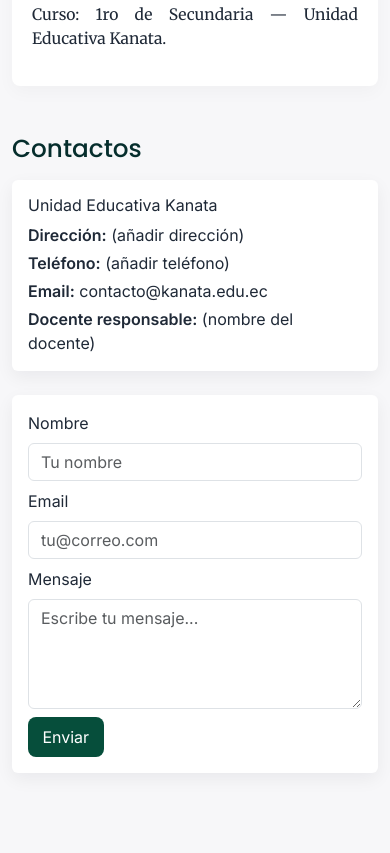
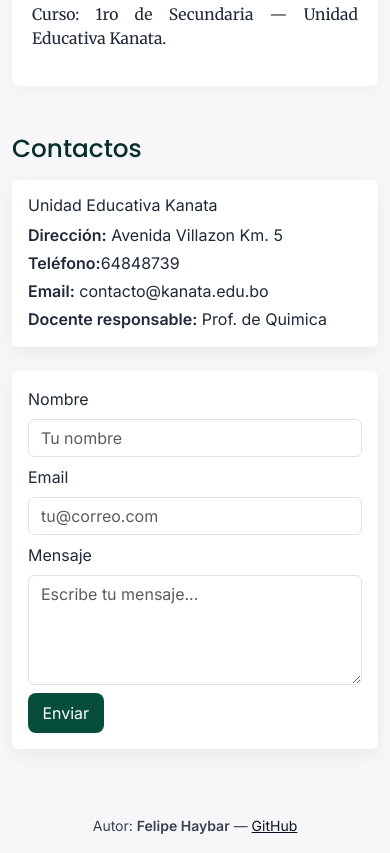
Before and after one commit to Feliverse/BioShell, a plain HTML site: page index.html in a window 390 px wide. Shown: the part 4153-5006 px from the top of the page. Before the commit the page ends 4950 px from the top, so only its background shows below. Drawn offline with nearby package versions, Linux system fonts and the light colour scheme.

Commit message:
Update footer

```diff
--- a/index.html
+++ b/index.html
@@ -154,10 +154,10 @@
         <div class="col-12 col-md-5">
           <div class="p-3 bg-white rounded shadow-sm">
             <h3 class="h6">Unidad Educativa Kanata</h3>
-            <p class="mb-1"><strong>Dirección:</strong> (añadir dirección)</p>
-            <p class="mb-1"><strong>Teléfono:</strong> (añadir teléfono)</p>
-            <p class="mb-1"><strong>Email:</strong> contacto@kanata.edu.ec</p>
-            <p class="mb-0"><strong>Docente responsable:</strong> (nombre del docente)</p>
+            <p class="mb-1"><strong>Dirección:</strong> Avenida Villazon Km. 5</p>
+            <p class="mb-1"><strong>Teléfono:</strong>64848739</p>
+            <p class="mb-1"><strong>Email:</strong> contacto@kanata.edu.bo</p>
+            <p class="mb-0"><strong>Docente responsable:</strong> Prof. de Quimica</p>
           </div>
         </div>
         <div class="col-12 col-md-7">
@@ -190,5 +190,10 @@
   <!-- Bootstrap JS bundle (Popper included) -->
   <script src="https://cdn.jsdelivr.net/npm/bootstrap@5.3.3/dist/js/bootstrap.bundle.min.js"></script>
   <script src="app.js"></script>
+  <footer class="mt-4 py-3 text-center" id="site-footer">
+    <div class="container">
+      <small>Autor: <strong>Felipe Haybar</strong> — <a href="https://github.com/Feliverse" target="_blank" rel="noopener">GitHub</a></small>
+    </div>
+  </footer>
 </body>
 </html>
--- a/style.css
+++ b/style.css
@@ -303,4 +303,14 @@ main.container {
   #about .bg-white {
     background-color: #ffffff;
   }
+
+  /* Footer */
+  #site-footer {
+    background: transparent;
+    color: #374151;
+  }
+  #site-footer a {
+    color: #0b1220;
+    text-decoration: underline;
+  }
 }
```
